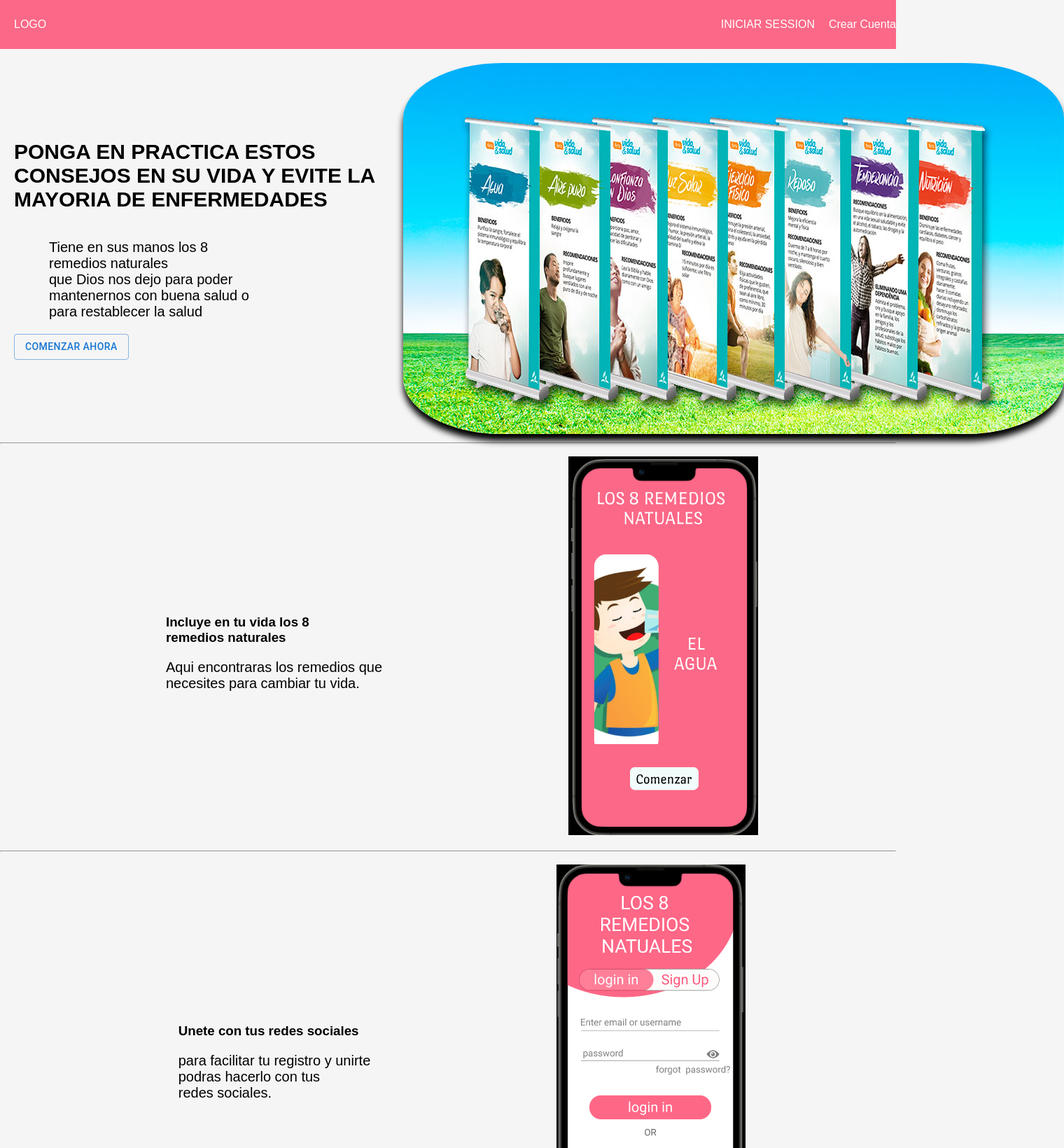
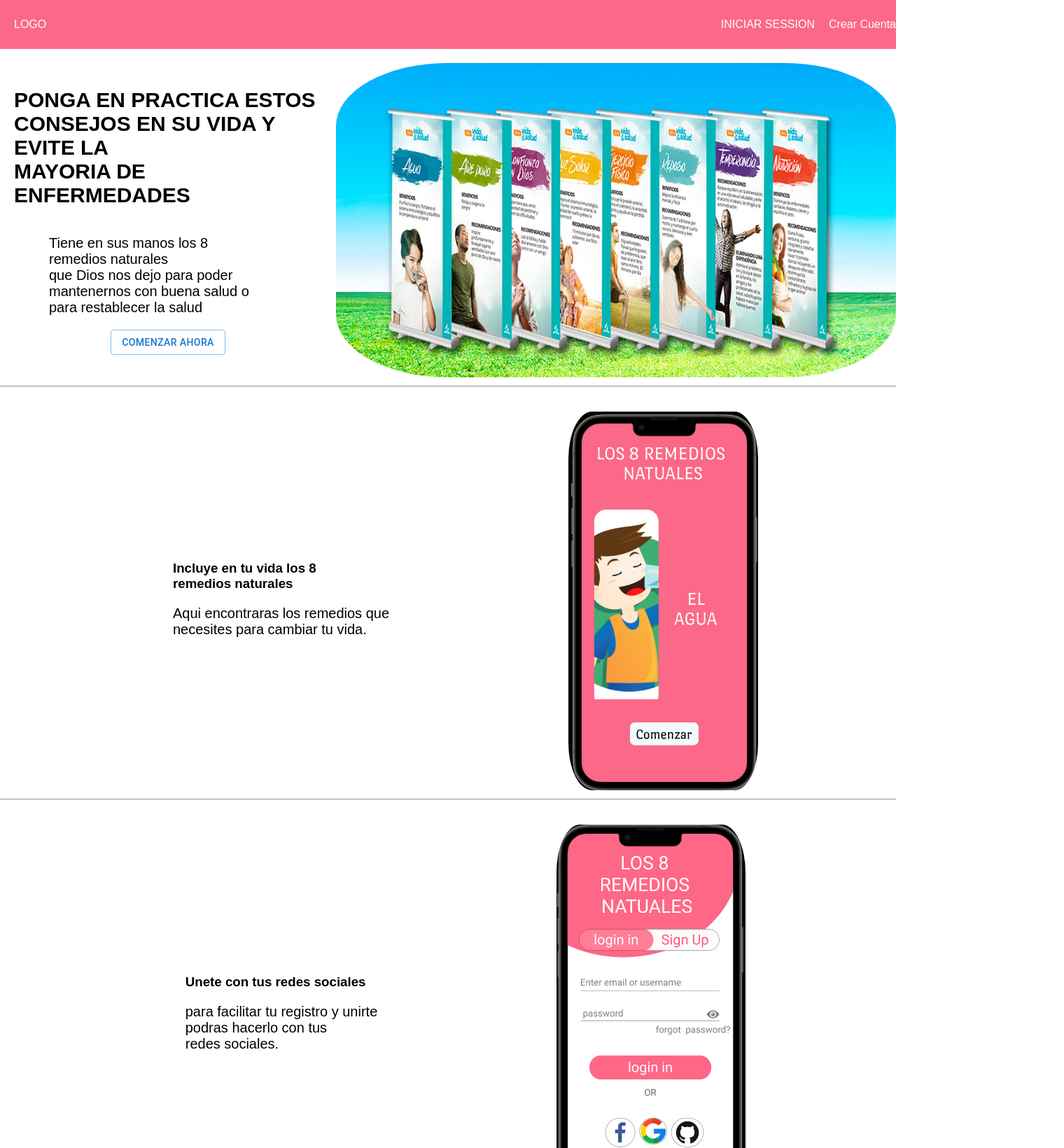
Before and after one commit to anccode/FRONTEND-DE-ENCUESTA, a React (Create React App) app: page / in a window 1280 px wide. Shown: the top 1640 px of the page at 70% size, 1520 px wide, since content can reach past the window. Built offline with nearby package versions, Linux system fonts and the light colour scheme; no server answers.

Commit message:
Lakamatata

```diff
--- a/src/App.css
+++ b/src/App.css
@@ -10,6 +10,6 @@
 body {
   margin: 0;
   padding: 0;
-  background: whitesmoke ;
+  background:white;
   opacity: 100%;
 }
--- a/src/estilos/index.css
+++ b/src/estilos/index.css
@@ -23,6 +23,7 @@
 .image {
   padding-left: 20px;
   padding-top: 20px;
+
 }
 Button {
   color: black !important ;
@@ -43,8 +44,19 @@ Button {
 .img  {
   padding: 10px;
 align-self: end;
+
 }
 .footer {
   text-align: center;
 
 }
+.cel img {
+  border-radius: 12.5%;
+  margin-top: 10%;
+
+}
+.libros img {
+  width: 800px;
+  border-radius: 20%;
+  margin-top: 20px;
+}
--- a/src/pages/Index.js
+++ b/src/pages/Index.js
@@ -37,9 +37,9 @@ function Index() {
               </p>
             </div>
           </div>
-          <Button variant="outlined" href="/registration">Comenzar ahora</Button>
+          <center><Button variant="outlined" href="/registration">Comenzar ahora</Button></center>
         </div>
-        <div class="image">
+        <div class="libros">
           <img src={rn} />
         </div>
       </div>
@@ -57,7 +57,7 @@ function Index() {
             necesites para cambiar tu vida.
           </p>
         </div>
-        <div class="img">
+        <div class="cel">
           <img src={frame1} />
         </div>
       </div>
@@ -74,7 +74,7 @@ function Index() {
             redes sociales.{" "}
           </p>
         </div>
-        <div class="img">
+        <div class="cel">
           <img src={frameLogin} />
         </div>
       </div>
@@ -89,7 +89,7 @@ function Index() {
             podrás reforzar los aspectos <br /> que necesites.{" "}
           </p>
         </div>
-        <div class="img">
+        <div class="cel">
           <img src={frameActividades} />
         </div>
       </div>
@@ -107,7 +107,7 @@ function Index() {
             por donde iniciar. <br />{" "}
           </p>
         </div>
-        <div class="img">
+        <div class="cel">
           <img src={cuestionario} />
         </div>
       </div>
@@ -127,7 +127,7 @@ function Index() {
             para mantener los tiempos de ejercicio{" "}
           </p>
         </div>
-        <div class="img">
+        <div class="cel">
           <img src={Correr} />
         </div>
       </div>
```
Also changed, not shown: src/assets/BACA.jpg (added), src/assets/WE.jpg (added).
